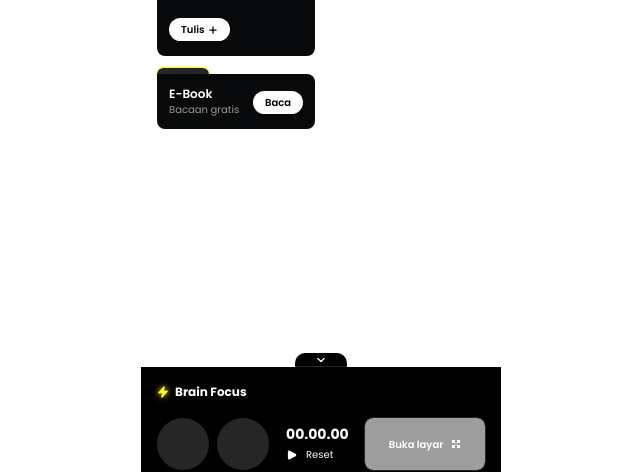
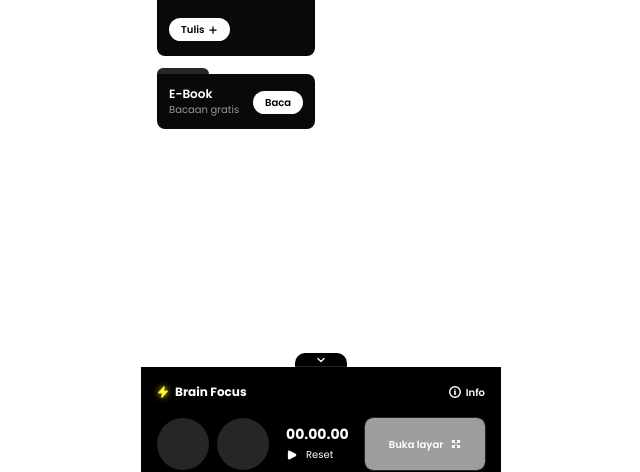
Before and after one commit to Javasrabni/JarJournal, a React (Create React App) app: page / in a window 1280 px wide. Shown: the part 269-741 px from the top of the page, without its empty margins (319-959 px from the left). Built offline with nearby package versions, Linux system fonts and the light colour scheme; no server answers; grey boxes are pictures that could not be loaded.

Commit message:
update fitur

```diff
--- a/public/index.html
+++ b/public/index.html
@@ -3,7 +3,7 @@
   <head>
     <meta charset="utf-8" />
     <link rel="icon" href="%PUBLIC_URL%/star.svg" />
-    <meta name="viewport" content="width=device-width, initial-scale=1" />
+    <meta name="viewport" content="width=device-width, initial-scale=1, maximum-scale=1, user-scalable=no">
     <meta name="theme-color" content="#000000" />
     <meta
       name="description"
--- a/src/Comps/Features/ButtonCardFtr/CardFeatures.jsx
+++ b/src/Comps/Features/ButtonCardFtr/CardFeatures.jsx
@@ -9,7 +9,7 @@ export default function CardFeatures({ nameFeatures, heightCatatan, heightJurnal
         <>
             {cardType2EBook ? (
                 <div className="flex flex-col" >
-                    <div className="w-[52px] h-[6px] bg-[#262626]" style={{ borderRadius: "8px 8px 0px 0px", outline: "1px solid yellow"}} />
+                    <div className="w-[52px] h-[6px] bg-[#262626]" style={{ borderRadius: "8px 8px 0px 0px"}} />
 
 
                     <div className="w-full bg-[#08090a] text-white p-[12px] gap-[12px] flex flex-row gap-[8px] justify-between items-center" style={{ borderRadius: "0px 8px 8px 8px" }}>
@@ -21,7 +21,7 @@ export default function CardFeatures({ nameFeatures, heightCatatan, heightJurnal
                             <p className="text-[10px] font-[400 text-[#999999]">Bacaan gratis</p>
                         </div>
                         <div>
-                            <button className="text-[10px] py-[4px] px-[12px] bg-white text-black rounded-xl font-semibold">
+                            <button className="text-[10px] py-[4px] px-[12px] bg-white text-black rounded-xl font-semibold" onClick={()=> navigate('/ftr/E-Book')}>
                                 <span className="flex gap-[4px] items-center justify-center">
                                     <p>Baca</p>
                                     {/* {arrow} */}
--- a/src/Comps/Footer/musicBox/musicBox.jsx
+++ b/src/Comps/Footer/musicBox/musicBox.jsx
@@ -11,18 +11,18 @@ export default function MusicBox() {
     const musicPlay = async () => {
         try {
             const response = await fetch('https://668e29d6bf9912d4c92d0971.mockapi.io/api/ListRecp/JarJournal')
-            if(!response.ok) {
+            if (!response.ok) {
                 throw new Error(`HTTP ERROR, Status: ${response.status}`)
             }
 
             const data = await response.json()
             setMusicData(data)
-        } catch(error) {
+        } catch (error) {
             console.error('Error mendapat API', error)
         }
     }
 
-    useEffect(()=> {
+    useEffect(() => {
         musicPlay()
     }, [])
 
@@ -46,6 +46,9 @@ export default function MusicBox() {
 
     }
 
+    const infoIcon = <svg xmlns="http://www.w3.org/2000/svg" fill="none" viewBox="0 0 24 24" strokeWidth={2.5} stroke="currentColor" className="size-3.5">
+        <path strokeLinecap="round" strokeLinejoin="round" d="m11.25 11.25.041-.02a.75.75 0 0 1 1.063.852l-.708 2.836a.75.75 0 0 0 1.063.853l.041-.021M21 12a9 9 0 1 1-18 0 9 9 0 0 1 18 0Zm-9-3.75h.008v.008H12V8.25Z" />
+    </svg>
 
     return (
         <>
@@ -67,13 +70,18 @@ export default function MusicBox() {
                 <div className="w-[360px] h-[120px] bg-black p-[16px] text-white">
                     <div>
                         <div className="flex flex-col gap-[6px]">
-                            <div className="flex flex-row gap-[6px] items-center" >
-                                <svg xmlns="http://www.w3.org/2000/svg" fill="white" viewBox="0 0 24 24" strokeWidth={3} stroke="currentColor" className="size-3" style={{ color: "yellow", filter: "drop-shadow(0px 0px 3px gold)" }}>
-                                    <path strokeLinecap="round" strokeLinejoin="round" d="m3.75 13.5 10.5-11.25L12 10.5h8.25L9.75 21.75 12 13.5H3.75Z" />
-                                </svg>
+                            <div className="flex flex-row justify-between items-center" >
+                                <div className="flex flex-row gap-[6px] items-center">
+                                    <svg xmlns="http://www.w3.org/2000/svg" fill="white" viewBox="0 0 24 24" strokeWidth={3} stroke="currentColor" className="size-3" style={{ color: "yellow", filter: "drop-shadow(0px 0px 3px gold)" }}>
+                                        <path strokeLinecap="round" strokeLinejoin="round" d="m3.75 13.5 10.5-11.25L12 10.5h8.25L9.75 21.75 12 13.5H3.75Z" />
+                                    </svg>
+                                    <p className="text-[12px] font-[700]">Brain Focus</p>
+                                </div>
 
-
-                                <p className="text-[12px] font-[700]">Brain Focus</p>
+                                <div className="flex flex-row items-center gap-[4px]">
+                                    {infoIcon}
+                                    <p className="text-[10px] font-[600]">Info</p>
+                                </div>
                             </div>
                             <div className="w-full h-[74px] gap-[16px] flex flex-row items-center justify-between">
                                 <div className="flex flex-row gap-[8px]">
@@ -91,7 +99,7 @@ export default function MusicBox() {
                                     )} */}
                                     <CountTime />
                                 </div>
-                                <div className="w-[120px] h-[52px] bg-[#262626] rounded-[8px] p-[12px] flex justify-center items-center cursor-pointer" style={{...bgStyle, outline: "1px solid rgb(38, 38, 38)"}}>
+                                <div className="w-[120px] h-[52px] bg-[#262626] rounded-[8px] p-[12px] flex justify-center items-center cursor-pointer" style={{ ...bgStyle, outline: "1px solid rgb(38, 38, 38)" }}>
                                     <div className="flex flex-row justify-center items-center gap-[8px]">
                                         <p className="text-[10px] font-[600]">Buka layar</p>
                                         <svg xmlns="http://www.w3.org/2000/svg" fill="none" viewBox="0 0 24 24" strokeWidth={3} stroke="currentColor" className="size-2.5">
--- a/src/home.jsx
+++ b/src/home.jsx
@@ -60,7 +60,7 @@ export default function Home() {
                                             buttonFeatures={'Tulis'}
                                         />
                                     </div>
-                                    <div onClick={()=> navigate('/ftr/E-Book')}>
+                                    <div>
                                         <CardFeatures
                                             cardType2EBook={true}
                                             onClickFeatures={'/ftr/Jurnal'}
```
